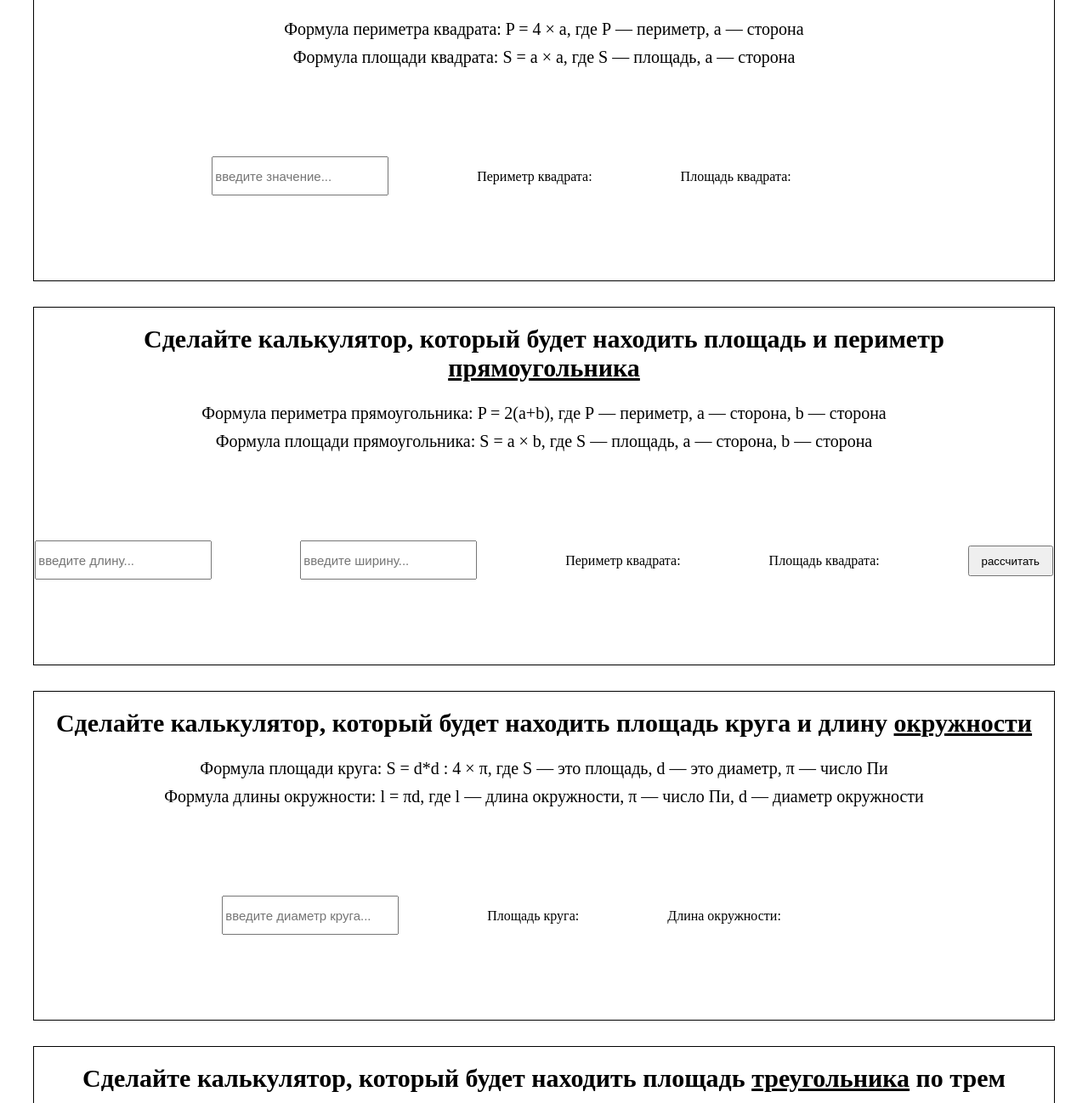
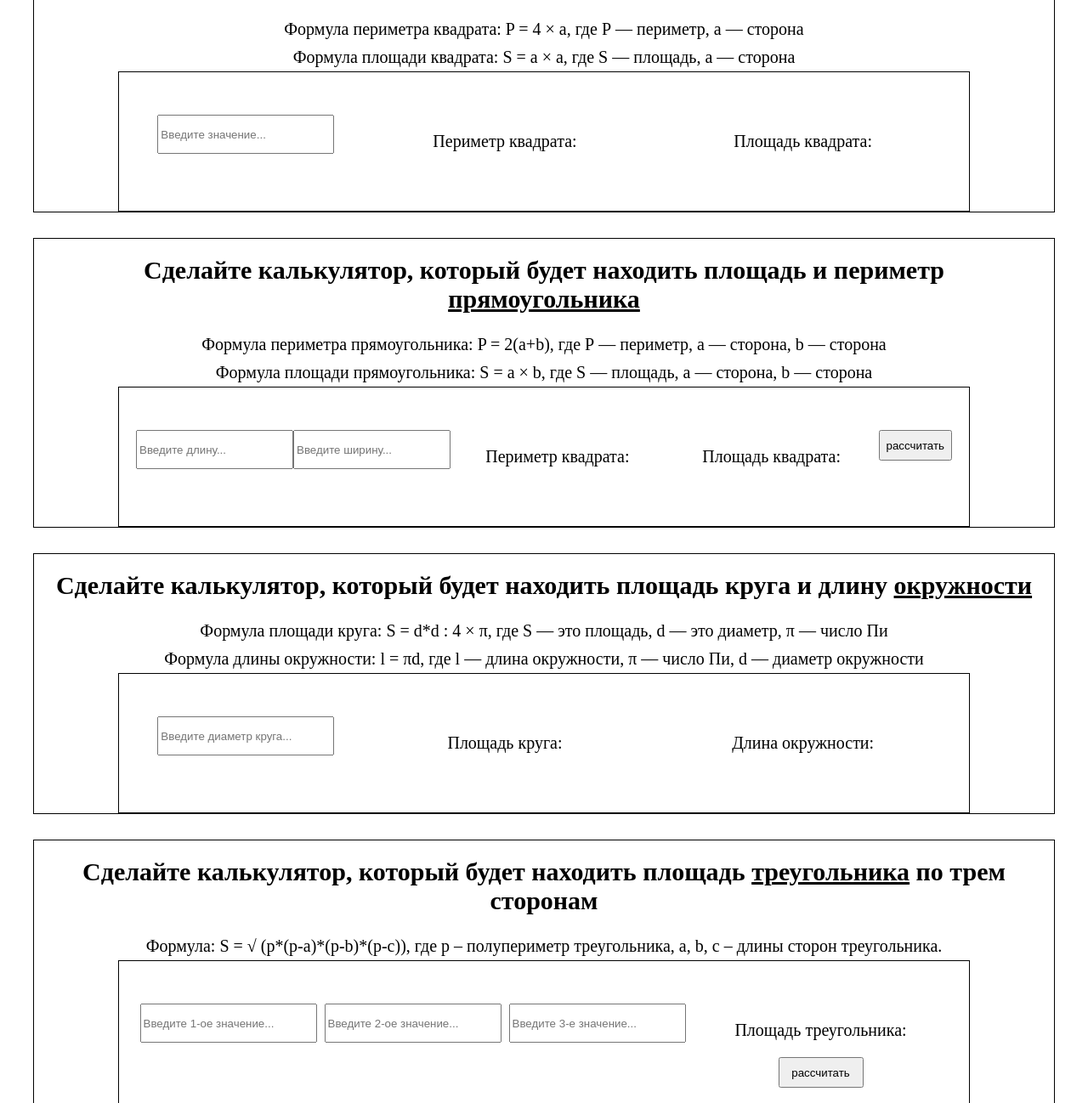
Before and after one commit to Elkhan911/Calculators-of-geometric-figures-JavaScript, a plain HTML site: page index.html in a window 1280 px wide. Shown: the part 182-1480 px from the top of the page at 85% size. Drawn offline with Linux system fonts and the light colour scheme.

Commit message:
edited  html and css code. Added code js ---- first calculator

```diff
--- a/index.html
+++ b/index.html
@@ -16,10 +16,10 @@
         Калькулятор для подсчета площади и периметр
         <u> квадрата</u>
       </h2>
-      <h3 class="calculator__hints">
+      <h3 class="calculator__formula">
         Формула периметра квадрата: P = 4 × a, где Р — периметр, а — сторона
       </h3>
-      <h3 class="calculator__hints">
+      <h3 class="calculator__formula">
         Формула площади квадрата: S = a × a, где S — площадь, a — сторона
       </h3>
 
@@ -27,12 +27,17 @@
         <input
           class="calculator__value"
           type="text"
-          name=""
-          id="input1"
-          placeholder="введите значение..."
+          id="_input1"
+          placeholder="Введите значение..."
         />
-        <p class="calculator__answer" id="taskAnswer1">Периметр квадрата:</p>
-        <p class="calculator__answer" id="taskAnswer2">Площадь квадрата:</p>
+        <p class="calculator__key">
+          Периметр квадрата:
+          <span id="_taskAnswer1" class="calculator__key"></span>
+        </p>
+        <p class="calculator__key">
+          Площадь квадрата:
+          <span id="_taskAnswer2" class="calculator__key"></span>
+        </p>
       </div>
     </section>
 
@@ -41,11 +46,11 @@
         Сделайте калькулятор, который будет находить площадь и периметр
         <u> прямоугольника </u>
       </h2>
-      <h3 class="calculator__hints">
+      <h3 class="calculator__formula">
         Формула периметра прямоугольника: P = 2(a+b), где Р — периметр, а —
         сторона, b — сторона
       </h3>
-      <h3 class="calculator__hints">
+      <h3 class="calculator__formula">
         Формула площади прямоугольника: S = a × b, где S — площадь, a — сторона,
         b — сторона
       </h3>
@@ -56,17 +61,17 @@
           type="text"
           name=""
           id="inputLength"
-          placeholder="введите длину..."
+          placeholder="Введите длину..."
         />
         <input
           class="calculator__value"
           type="text"
           name=""
           id="inputWidth"
-          placeholder="введите ширину..."
+          placeholder="Введите ширину..."
         />
-        <p class="calculator__answer" id="taskAnswer21">Периметр квадрата:</p>
-        <p class="calculator__answer" id="taskAnswer22">Площадь квадрата:</p>
+        <p class="calculator__key" id="taskAnswer21">Периметр квадрата:</p>
+        <p class="calculator__key" id="taskAnswer22">Площадь квадрата:</p>
         <button class="button" id="buttonSub1">рассчитать</button>
       </div>
     </section>
@@ -76,11 +81,11 @@
         Сделайте калькулятор, который будет находить площадь круга и длину
         <u> окружности</u>
       </h2>
-      <h3 class="calculator__hints">
+      <h3 class="calculator__formula">
         Формула площади круга: S = d*d : 4 × π, где S — это площадь, d — это
         диаметр, π — число Пи
       </h3>
-      <h3 class="calculator__hints">
+      <h3 class="calculator__formula">
         Формула длины окружности: l = πd, где l — длина окружности, π — число
         Пи, d — диаметр окружности
       </h3>
@@ -91,10 +96,10 @@
           type="text"
           name=""
           id="input3"
-          placeholder="введите диаметр круга..."
+          placeholder="Введите диаметр круга..."
         />
-        <p class="calculator__answer" id="taskAnswer31">Площадь круга:</p>
-        <p class="calculator__answer" id="taskAnswer32">Длина окружности:</p>
+        <p class="calculator__key" id="taskAnswer31">Площадь круга:</p>
+        <p class="calculator__key" id="taskAnswer32">Длина окружности:</p>
       </div>
     </section>
 
@@ -103,7 +108,7 @@
         Сделайте калькулятор, который будет находить площадь
         <u> треугольника</u> по трем сторонам
       </h2>
-      <h3 class="calculator__hints">
+      <h3 class="calculator__formula">
         Формула: S = &#8730; (p*(p-a)*(p-b)*(p-c)), где p – полупериметр
         треугольника, a, b, c – длины сторон треугольника.
       </h3>
@@ -114,27 +119,25 @@
           type="text"
           name=""
           id="input4A"
-          placeholder="введите 1-ое значение..."
+          placeholder="Введите 1-ое значение..."
         />
         <input
           class="calculator__value"
           type="text"
           name=""
           id="input4B"
-          placeholder="введите 2-ое значение..."
+          placeholder="Введите 2-ое значение..."
         />
         <input
           class="calculator__value"
           type="text"
           name=""
           id="input4C"
-          placeholder="введите 3-е значение..."
+          placeholder="Введите 3-е значение..."
         />
 
         <div class="calculator__space">
-          <p class="calculator__answer" id="taskAnswer4">
-            Площадь треугольника:
-          </p>
+          <p class="calculator__key" id="taskAnswer4">Площадь треугольника:</p>
 
           <button class="button" id="buttonSub2">рассчитать</button>
         </div>
--- a/script.js
+++ b/script.js
@@ -2,9 +2,9 @@
 //******************************************** */ VARIABLES
 //************************************************************************************************************** */
 
-let input1 = document.querySelector("#input1");
-let taskAnswer11 = document.querySelector("#taskAnswer1");
-let taskAnswer12 = document.querySelector("#taskAnswer2");
+let input1 = document.querySelector("#_input1");
+let taskAnswer11 = document.querySelector("#_taskAnswer1");
+let taskAnswer12 = document.querySelector("#_taskAnswer2");
 let inputLength = document.querySelector("#inputLength");
 let inputWidth = document.querySelector("#inputWidth");
 let taskAnswer21 = document.querySelector("#taskAnswer21");
@@ -45,16 +45,17 @@ let buttons = document.querySelectorAll(".calcul__btns");
 //************************************************************************************************************** */
 
 // First Calculator
-input1.addEventListener("blur", function () {
-  if (isNaN(input1.value)) {
-    alert("Нужно ввести число");
+input1.addEventListener("keydown", function (event) {
+  if (event.key == "Enter") {
+    if (isNaN(input1.value)) {
+      alert("Нужно ввести число");
+      input1.value = "";
+    }
+    if (typeof Number(input1.value) == "number") {
+      taskAnswer11.textContent = Number(input1.value) * 4;
+      taskAnswer12.textContent = Number(input1.value) ** 2;
+    }
     input1.value = "";
-  }
-  if (typeof Number(input1.value) == "number") {
-    taskAnswer11.textContent =
-      "Периметр квадрата:" + "  " + Number(input1.value) * 4;
-    taskAnswer12.textContent =
-      "Площадь квадрата:" + "  " + Number(input1.value) ** 2;
   }
 });
 
--- a/style.css
+++ b/style.css
@@ -20,7 +20,7 @@
   font-size: 30px;
 }
 
-.calculator__hints {
+.calculator__formula {
   text-align: center;
   padding: 5px 0;
   margin: 0;
@@ -31,19 +31,21 @@
 .calculator__value {
   height: 40px;
   width: 200px;
-  font-size: 15px;
-  margin: 100px 100px 100px 0;
 }
 
 .calculator__keys {
-  width: 1200px;
-  margin: auto;
+  border: 1px solid black;
+  width: 80%;
+  margin: 0 auto;
+  padding: 50px 20px;
   text-align: center;
+  display: flex;
+  justify-content: space-around;
+  font-size: 20px;
 }
 
-.calculator__answer {
-  display: inline;
-  margin-right: 100px;
+.calculator__key {
+  width: 300px;
 }
 
 .button {
```
